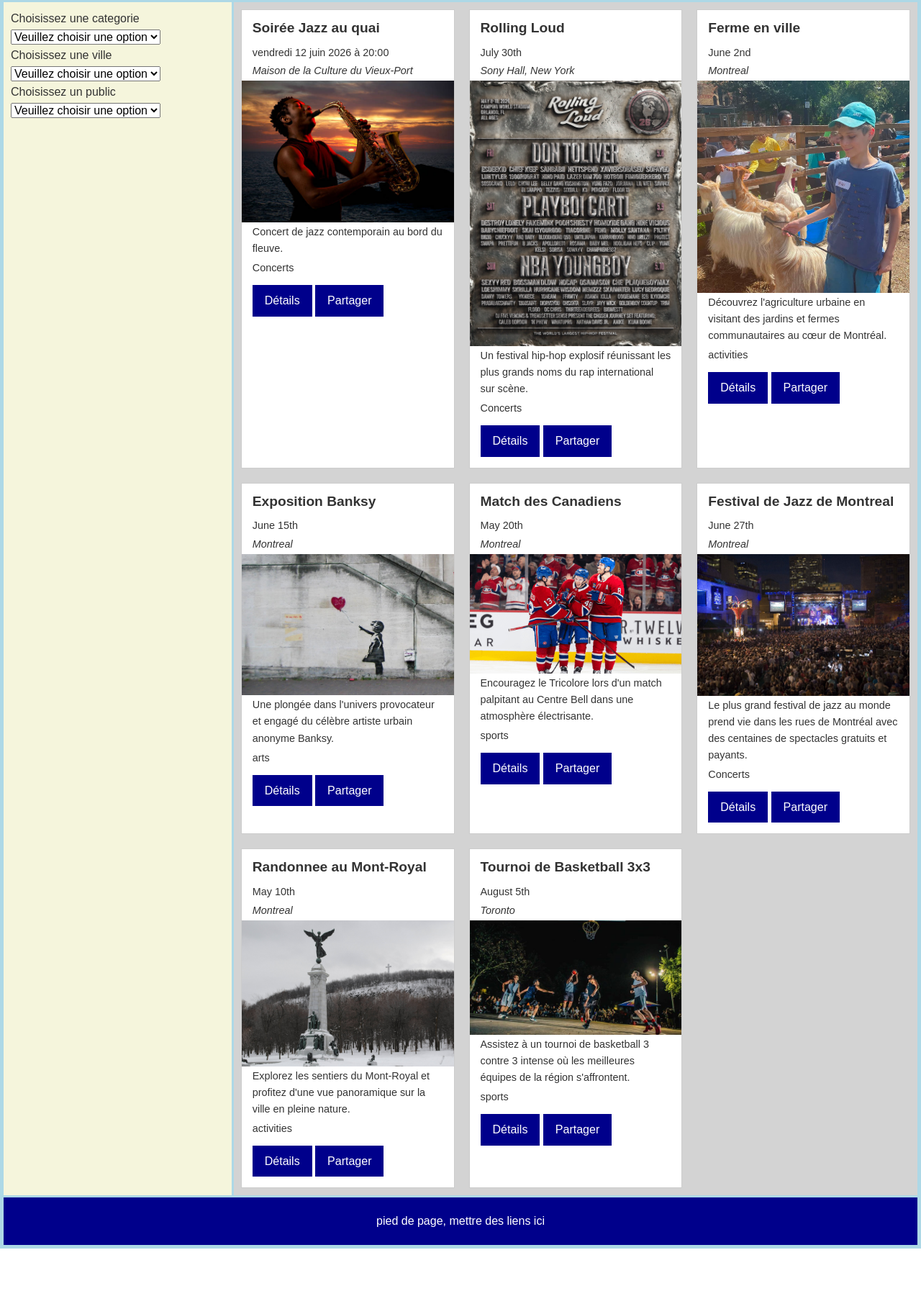
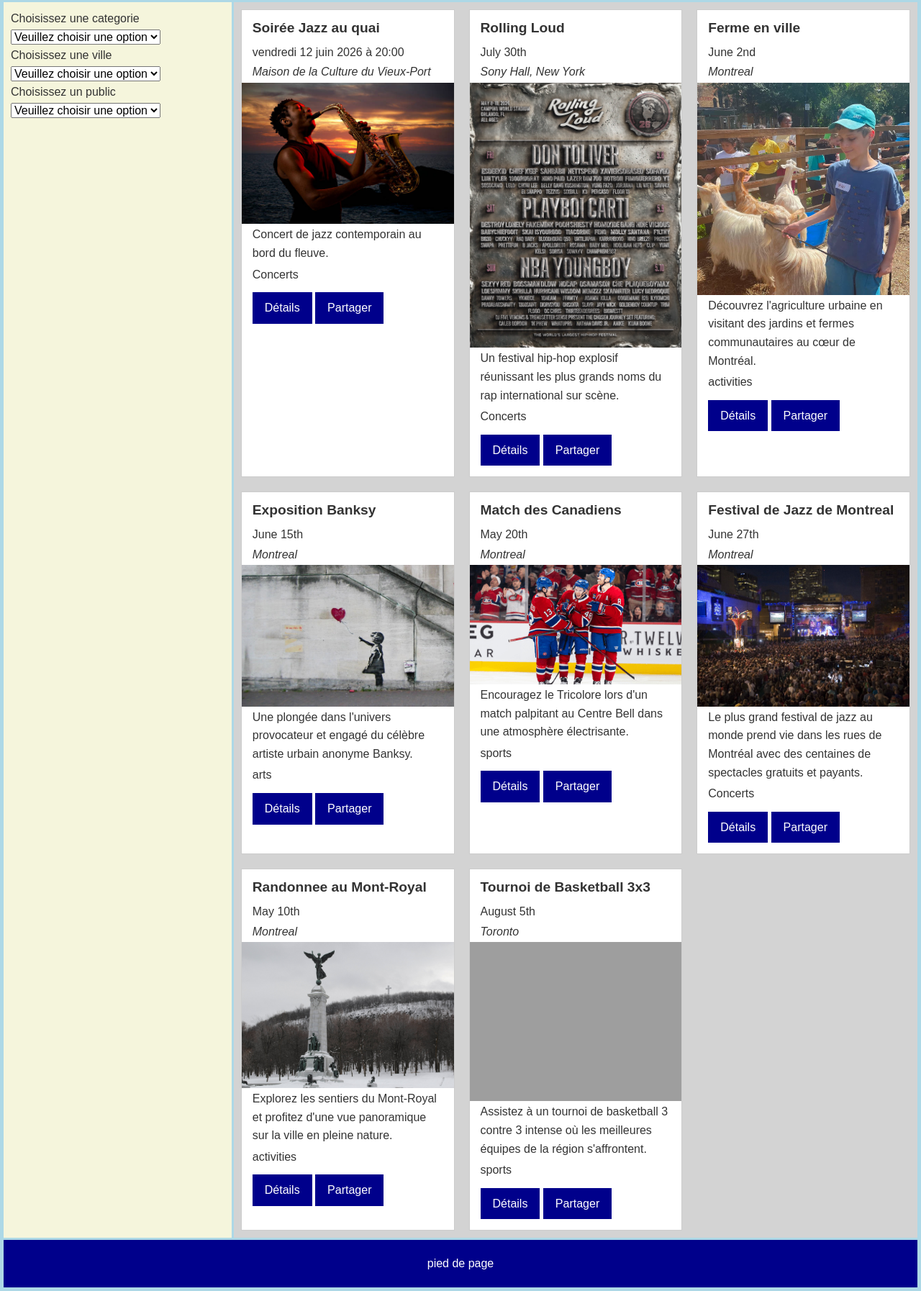
Before and after one commit to xinshuoliu/TCH056_Travail_de_session, a PHP site: page / in a window 1280 px wide. Shown: the part 139-1933 px from the top of the page at 72% size. Before the commit the page ends 1874 px from the top, so only its background shows below. Run offline with PHP 8.4, Linux system fonts and the light colour scheme; grey boxes are pictures that could not be loaded.

Commit message:
commentaires et format

```diff
--- a/index.css
+++ b/index.css
@@ -1,6 +1,6 @@
 * {
   margin: 0;
-  padding: 0;
+  padding: 0;  /*espace entre content et border*/
   box-sizing: border-box;
 }
 
@@ -38,7 +38,7 @@ header h1 {
   font-size: 2rem;
 }
 
-.filtres {
+.filtres {  /*tout les classes filtres*/
   grid-area: menu;
   background-color: beige;
   padding: 10px;
@@ -60,8 +60,8 @@ footer {
 
 .grille-evenements {
     display: grid;
-    grid-template-columns: 1fr 1fr 1fr;
-    gap: 20px;
+    grid-template-columns: 1fr 1fr 1fr;   /* 3 colonne egaux*/
+    gap: 20px;                          /*espace entre les evenements*/
 }
 
 .evenement {
@@ -72,10 +72,10 @@ footer {
 
 .evenement img {
     width: 100%;
-    display: block;
+    display: block;  /*alignement avec le text*/
 }
 
-.evenement h2 {
+.evenement h2 {    /*tout les h2 dans les classes evenemnt*/
     font-size: 1.2rem;
     font-weight: bold;
     padding: 10px 15px 5px;
@@ -85,7 +85,7 @@ footer {
 .evenement address,
 .evenement p {
     padding: 2px 15px;
-    font-size: 0.9rem;
+    font-size: 1rem;
 }
 
 
--- a/index.html
+++ b/index.html
@@ -56,7 +56,7 @@
             <address>Maison de la Culture du Vieux-Port</address>
             <img
             class="fit-picture"
-            src="images_evenement/jazz-photo.jpg"            alt="Soirée Jazz au quai" />
+            src="images_evenement/jazz-photo.jpg"  alt="Soirée Jazz au quai" />
             <p>Concert de jazz contemporain au bord du fleuve.</p>
             <p class="categorie"> Concerts</p>
             <div class="evenement-actions">
@@ -71,7 +71,7 @@
             <address> Sony Hall, New York</address>
             <img
             class="fit-picture"
-            src="images_index/RollingL.png"            alt="RL" />
+            src="images_index/RollingL.png"  alt="RL" />
             <p>Un festival hip-hop explosif réunissant les plus grands noms du rap international sur scène.</p>
             <p class="categorie"> Concerts</p>
             <div class="evenement-actions">
@@ -87,7 +87,7 @@
             <address> Montreal</address>
             <img
             class="fit-picture"
-            src="images_index/farm.jpg"            alt="Ferme" />
+            src="images_index/farm.jpg" alt="Ferme" />
             <p>Découvrez l'agriculture urbaine en visitant des jardins et fermes communautaires au cœur de Montréal.</p>
             <p class="categorie">activities</p>
             <div class="evenement-actions">
@@ -103,7 +103,7 @@
             <address> Montreal</address>
             <img
             class="fit-picture"
-            src="images_index/Banksy.jpg"            alt="Exposition Banksy" />
+            src="images_index/Banksy.jpg"  alt="Exposition Banksy" />
             <p>Une plongée dans l'univers provocateur et engagé du célèbre artiste urbain anonyme Banksy.</p>
             <p class="categorie">arts</p>
             <div class="evenement-actions">
@@ -119,7 +119,7 @@
             <address> Montreal</address>
             <img
             class="fit-picture"
-            src="images_index/canadiens.png"            alt="Match des Canadiens" />
+            src="images_index/canadiens.png" alt="Match des Canadiens" />
             <p>Encouragez le Tricolore lors d'un match palpitant au Centre Bell dans une atmosphère électrisante.</p>
             <p class="categorie">sports</p>
             <div class="evenement-actions">
@@ -135,7 +135,7 @@
             <address> Montreal</address>
             <img
             class="fit-picture"
-            src="images_index/jazz.jpg"            alt="Festival de Jazz de Montreal" />
+            src="images_index/jazz.jpg" alt="Festival de Jazz de Montreal" />
             <p>Le plus grand festival de jazz au monde prend vie dans les rues de Montréal avec des centaines de spectacles gratuits et payants.</p>
             <p class="categorie"> Concerts</p>
             <div class="evenement-actions">
@@ -151,7 +151,7 @@
             <address> Montreal</address>
             <img
             class="fit-picture"
-            src="images_index/mont-royal.jpg"            alt="Randonnee au Mont-Royal" />
+            src="images_index/mont-royal.jpg" alt="Randonnee au Mont-Royal" />
             <p>Explorez les sentiers du Mont-Royal et profitez d'une vue panoramique sur la ville en pleine nature.</p>
             <p class="categorie">activities</p>
             <div class="evenement-actions">
@@ -167,7 +167,7 @@
             <address> Toronto</address>
             <img
             class="fit-picture"
-            src="images_index/basketball.jpg"            alt="Tournoi de Basketball 3x3" />
+            src="images_index/basketball.jpg alt="Tournoi de Basketball 3x3" />
             <p>Assistez à un tournoi de basketball 3 contre 3 intense où les meilleures équipes de la région s'affrontent.</p>
             <p class="categorie">sports</p>
             <div class="evenement-actions">
@@ -178,7 +178,7 @@
         </div>
     </main>
     <footer>
-        <p>pied de page, mettre des liens ici </p>
+        <p>pied de page </p>
     </footer>
 </div>
 </body>
```
